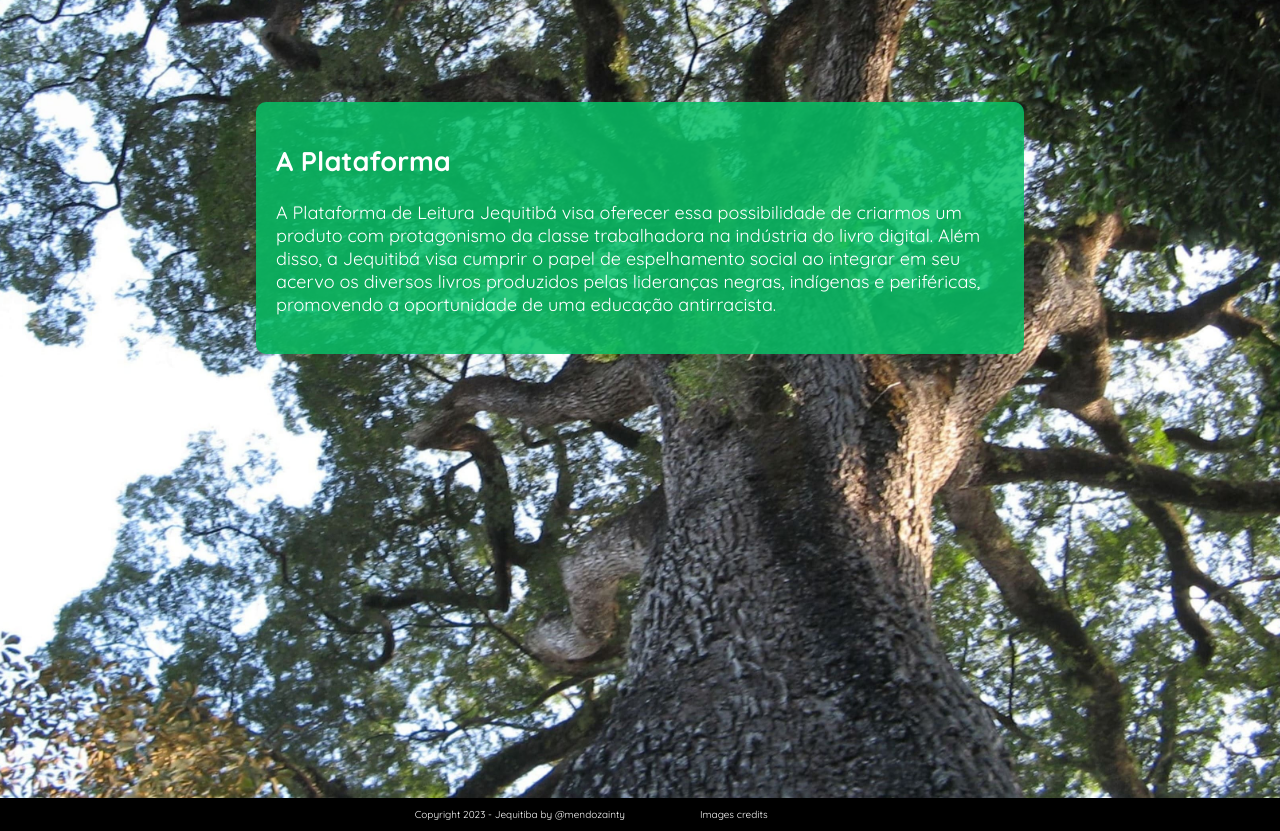
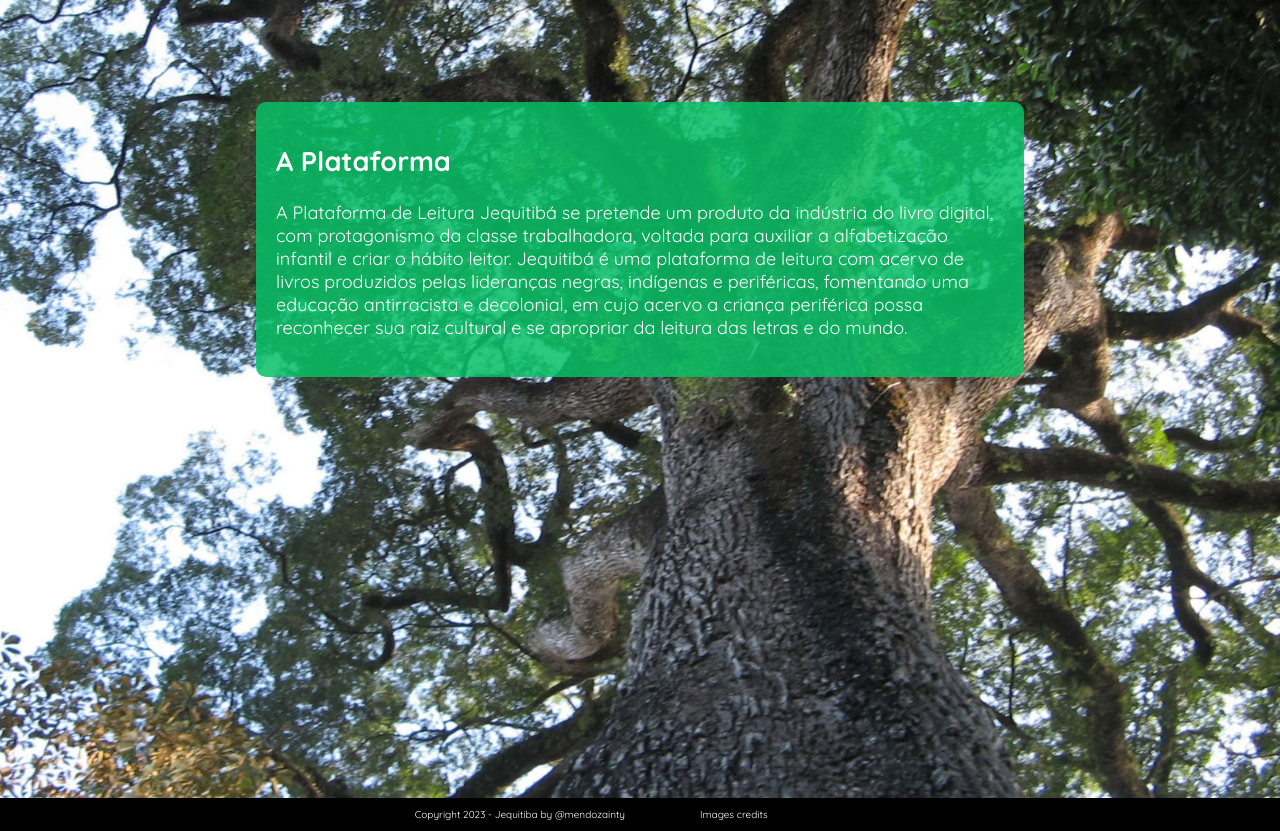
Before and after one commit to mendozainty/jequitiba, a plain HTML site: page index.html in a window 1280 px wide. Both pictures are taken after a click on the link "A Plataforna". Shown: the part 98-929 px from the top of the page. Drawn offline with nearby package versions, Linux system fonts and the light colour scheme.

Commit message:
plataforma ok

```diff
--- a/index.html
+++ b/index.html
@@ -36,11 +36,12 @@
     <div id="projetoDiv">
       <h1>A Plataforma</h1>
       <span></span>
-      <p>A Plataforma de Leitura Jequitibá visa oferecer essa possibilidade de criarmos um produto
-        com protagonismo da classe trabalhadora na indústria do livro digital. Além disso, a Jequitibá visa
-        cumprir o papel de espelhamento social ao integrar em seu acervo os diversos livros produzidos
-        pelas lideranças negras, indígenas e periféricas, promovendo a oportunidade de uma educação
-        antirracista.</p>
+      <p>A Plataforma de Leitura Jequitibá se pretende um produto da indústria do livro digital,
+        com protagonismo da classe trabalhadora, voltada para auxiliar a alfabetização infantil e
+        criar o hábito leitor. Jequitibá é uma plataforma de leitura com acervo de livros produzidos
+        pelas lideranças negras, indígenas e periféricas, fomentando uma educação antirracista e decolonial,
+        em cujo acervo a criança periférica possa reconhecer sua raiz cultural e se apropriar da
+        leitura das letras e do mundo.</p>
     </div>
     <div id="voiceSelect"> Selecionar voz  <select id="voiceList"></select></div>
     <br><br>
```
Also changed, not shown: script.js (line endings or trailing spaces).
